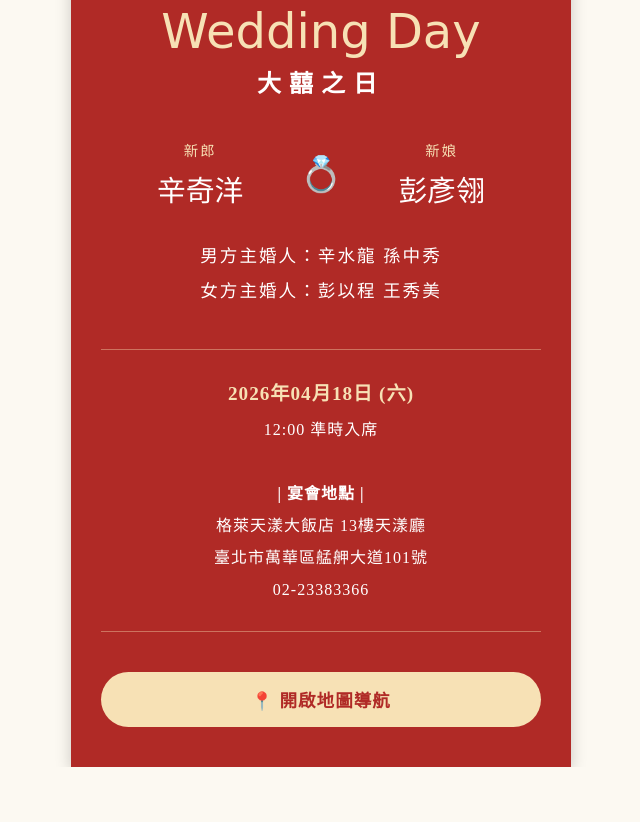
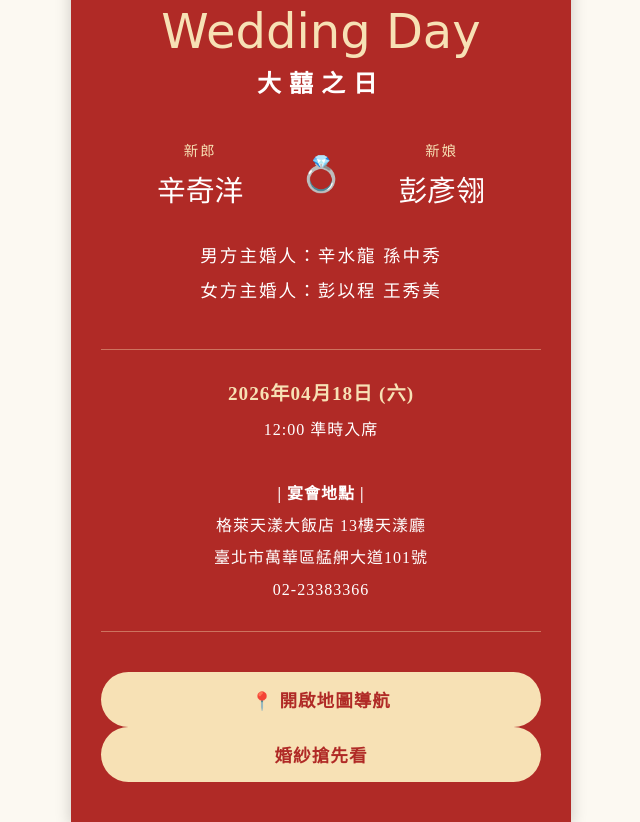
Before and after one commit to hsinbokie/wedding, a plain HTML site: page index.html in a window 1280 px wide. Shown: the part 837-1659 px from the top of the page, without its empty margins (319-959 px from the left). Before the commit the page ends 1604 px from the top, so only its background shows below. Drawn offline with Linux system fonts and the light colour scheme.

Commit message:
Update index.html

```diff
--- a/index.html
+++ b/index.html
@@ -146,6 +146,9 @@
             <div class="btn-group">
                 <a href="https://www.google.com/maps/dir/?api=1&destination=%E6%A0%BC%E4%BE%86%E5%A4%A9%E6%BC%BE%E5%A4%A7%E9%A3%AF%E5%BA%97" target="_blank" class="btn">📍 開啟地圖導航</a>
             </div>
+            <div class="btn-group">
+                <a href="https://sunalbumwu.com/archives/thank_card/%e5%a5%87%e6%b4%8b%e5%bd%a5%e7%bf%8e-2" target="_blank" class="btn">婚紗搶先看</a>
+            </div>
         </div>
     </div>
 </body>
```
